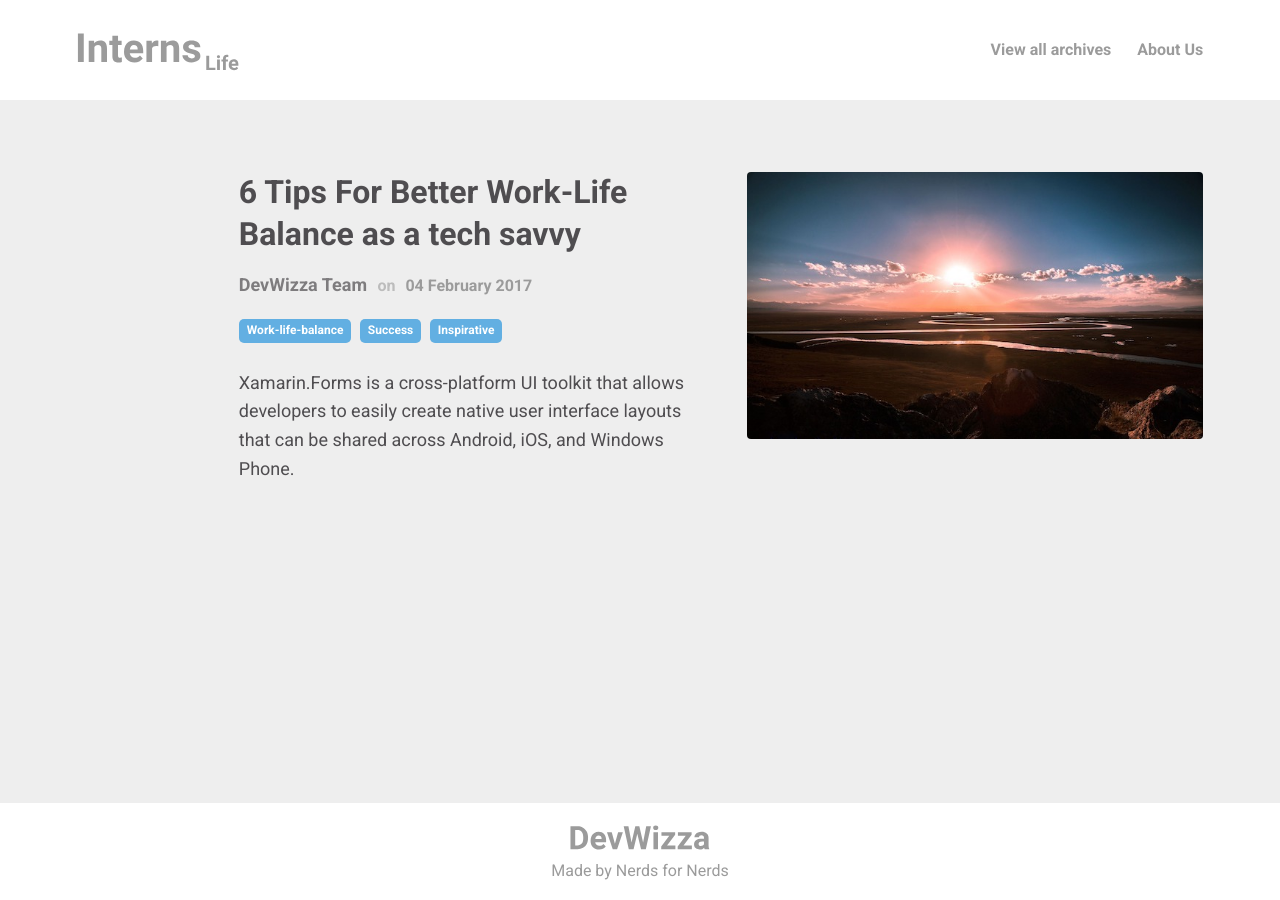
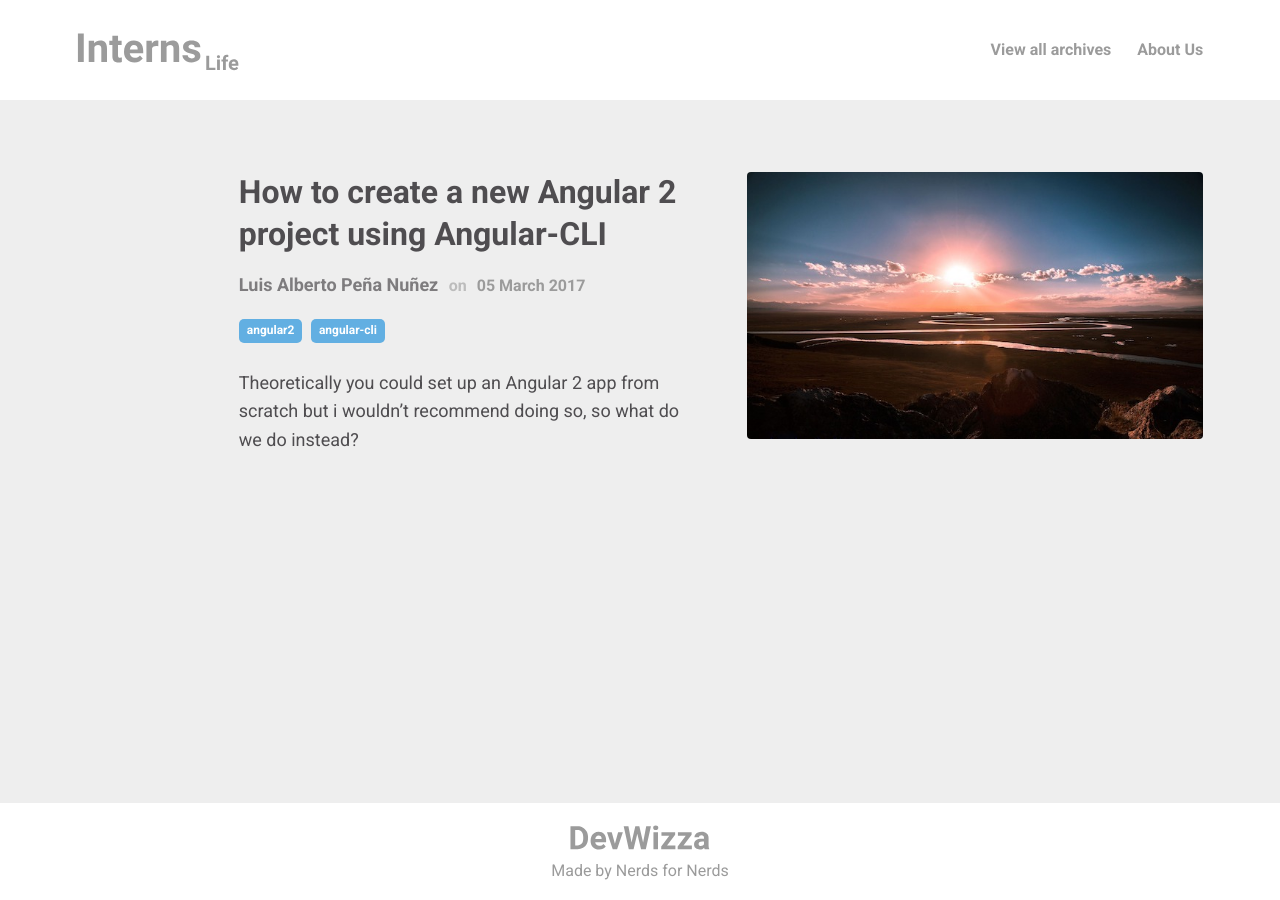
Before and after one commit to DevWizza/InternLife, a Jekyll site: the page built from index.html, in a window 1280 px wide. Built offline with Jekyll 4.4.1, drawn with Linux system fonts in a browser that asks for light colours; comment, search, counter and statistics services are not loaded; some of the changed lines change nothing that is shown.

Commit message:
Moved draft

```diff
--- a/_posts/2017-02-14-DevWizza.markdown
+++ /dev/null
@@ -1,46 +0,0 @@
----
-layout: dark-header-default
-title:  "6 Tips For Better Work-Life Balance as a tech savvy"
-date:   2017-02-04 16:10:43 -0600
-author: DevWizza Team
-author_comment: Love the vibe? Follow Us on Facebook, Twitter, & Instagram. Stay up to date on the latest articles.
-description: These days, work-life balance can seem like an impossible feat. Technology makes workers accessible around the clock. Fears of job loss incentivize longer hours.
-image: "assets/img/2017-02-14/pic_1.jpg"
-post_preview_desktop: "/assets/img/2017-02-14/pic_post-desktop.jpg"
-post_preview_mobile: "/assets/img/2017-02-14/pic_post-mobile.jpg"
-tags:
-    - name: Work-life-balance
-    - name: Success
-    - name: Inspirative
----
-<p>
-    A lot of overachievers develop perfectionist tendencies at a young age when demands on their time are limited to school,
-    hobbies and maybe an after-school job. It’s easier to maintain that perfectionist habit as a kid, but as you grow up,
-    life gets more complicated. As you climb the ladder at work and as your family grows, your responsibilities mushroom.
-    Perfectionism becomes out of reach, and if that habit is left unchecked, it can become destructive, says executive coach
-    Marilyn Puder-York, PhD, who wrote <a href="#"> The Office Survival Guide.</a>
-</p>
-
-<img src="{{ site.github.url | replace: 'http://', '//'}}/assets/img/2017-02-14/waterfall.gif" alt="">
-<p>
-    The key to avoid burning out is to let go of perfectionism, says Puder-York. “As life gets more expanded it’s very hard,
-    both neurologically and psychologically, to keep that habit of perfection going,” she says, adding that the healthier
-    option is to strive not for perfection, but for excellence.
-</p>
-
-<h2>Unplug</h2>
-
-<p>
-    From telecommuting to programs that make work easier, technology has helped our lives in many ways. But it has also created
-    expectations of constant accessibility. The work day never seems to end. “There are times when you should just shut your
-    phone off and enjoy the moment,” says Robert Brooks.
-</p>
-
-<h2>Code Pen Preview</h2>
-
-<p data-height="265" data-theme-id="0" data-slug-hash="alzIx" data-default-tab="html" data-user="curthusting" data-embed-version="2" data-pen-title="Animated loading and login screen" class="codepen">See the Pen <a href="https://codepen.io/curthusting/pen/alzIx/">Animated loading and login screen</a> by Curt Husting (<a href="http://codepen.io/curthusting">@curthusting</a>) on <a href="http://codepen.io">CodePen</a>.</p>
-<script async src="https://production-assets.codepen.io/assets/embed/ei.js"></script>
-
-<h2>Gist Preview</h2>
-
-<script src="https://gist.github.com/justarandomgeek/2c47b4aaee12f717227f867a4c030fae.js"></script>
--- /dev/null
+++ b/_posts/2017-03-25-Angular-project-using-Angular-Cli.markdown
@@ -0,0 +1,129 @@
+---
+layout: dark-header-default
+title:  "How to create a new Angular 2 project using Angular-CLI"
+date:   2017-03-05
+author: Luis Alberto Peña Nuñez
+author_comment: He is a software developer who enjoys coming up with new and creative ways to improve existing solutions.
+description: Theoretically you could set up an Angular 2 app from scratch but i wouldn’t recommend doing so, so what do we do instead?
+image: "assets/img/2017-02-14/pic_1.jpg"
+post_preview_desktop: "/assets/img/2017-02-14/pic_post-desktop.jpg"
+post_preview_mobile: "/assets/img/2017-02-14/pic_post-mobile.jpg"
+tags:
+    - name: angular2
+    - name: angular-cli
+---
+
+I will assume you have no experience regarding to Angular 2 nor Typescript in this tutorial, little background is optional but i will try to be as explanatory as possible.
+
+# Angular, is it edible?
+
+Model-View-Controller framework supported officially by Google to build dynamic websites, very lightweight and robust.
+
+------------------------
+
+# By the way...
+
+1) Angular 2 is built on Typescript which is an open-source & free programming language developed by Microsoft that adds a strict supersets of Javascript and adds optional static typing and class-based object-oriented programming to the language, [check out the documentation]
+
+2) Node.Js Package Manager is the package manager for Javascript just like Nugget for .NET, there are plenty of libraries you can find, and easily integrate from the Command Line; So every time you see a [npm install] or [npm uninstall] don't panic around.
+
+3) Visual Studio Code is a source code editor developed by Microsoft for Windows, Linux and macOS, which is the one we will be using for this tutorial.
+
+------------------------
+
+# Sweet, Let’s Angular this up.
+
+Theoretically you could create an Angular 2 project from scratch but i wouldn’t recommend such procedure since it’s prone to errors and mistake that can show up along the way, we as developers, aren’t we supposed to work smart? Having that said we are gonna be using Angular CLI, the best way up to this day to structure and create Angular projects with little effort.
+
+First and foremost install NodeJS and NPM.
+
+https://nodejs.org/en/download/
+
+Then to install Angular CLI just do
+
+- npm install -g @angular/cli
+
+The "-g" parameter means global installation regarding to the library being installed, so the package is installed in the global folder and can be reused later.
+
+Once it’s done installing, then proceed by using the *ng* commands, [you can check the whole list in the documentation which list all of their functionality], the commands we will be focusing on are:
+
+Ng new => Create a new project on the directory it was called on
+Ng serve => Run Angular Project
+
+Having said that then we proceed with:
+
+- ng new PROJECT_NAME
+
+Once it creates the app, to run it just do
+
+- ng serve
+
+Navigate to http://localhost:4200 and whoala! isn't it magic? I know, last but not least you can configure the port which is optional by doing
+
+- ng serve --host [0.0.0.0] --port [4201]
+
+But if you are fine with http://localhost:4200 then let's continue.
+
+[Picture of the file structure]
+
+# Wait, what are all these files?
+
+I know, i know, it what makes Angular a little bit intimidating at first, but let me come in handy on this one!
+
+I will cover the most important files which are the ones you are gonna be working with the most during the lifecycle of your project, it’s gonna be a little bit tiring at first, but i’m sorry, go drink some water, let the fluid turn up your concentration levels and let’s do this, You can do It!
+
+[Picture]
+
++ folder e2e -> End to end test by Protractor, since we are learning the basics of Angular there’s not need to focus on the End to End test right now, i will cover that one later on.
+
++ folder node_modules -> It's where the NPM libraries go to once you do npm install awesome-package, we will cover more of this in a while, so worry not.
+
++ folder src -> The source code regarding to your app.
+
++ .angular-cli.json -> Just a simple json file to configure your app and alter the way Angular CLI will behave for testing, linting, if you weren't using Angular CLI then this file wouldn't exist.
+
++ .editorconfig -> EditorConfig helps developers define and maintain consistent coding styles between different editors and IDEs. The EditorConfig project consists of a file format for defining coding styles and a collection of text editor plugins that enable editors to read the file format and adhere to defined styles.
+
++ .gitignore -> If you are naivete to Git, then you can ignore this file for now, but i so recommend you to get your hands dirty with git when you get the chance, don’t let the picapollo get you.
+
++ karma.conf.js -> Karma is another javascript library for testing reasons, so this file is just metadata for Karma to let it know about your project in order to test it, as i said before, not testing regarding to this chapter.
+
++ package.json -> Do you remember the node_module folder we were just talking about minutes ago? This file serve multiple roles, according to the official documentation:
+
+It serves as documentation for what packages your project depends on.
+It allows you to specify the versions of a package that your project can use using semantic versioning rules.
+Makes your build reproducible which means that its way easier to share with other developers.
+
+For .NET developers, package.json is the .nuspec for this platform.
+
++ protactor.config.js -> Another Json file where the End To End test configurations goes.
+
+By the way, if you’ve been reading up to this point, you’ve probably said to yourself "Wait? Why are both included? Aren't they the same? Do they work together? Karma? Protactor?"
+
+Stackoverflow has a great answer for you [include url]
+
++ Readme.md -> A file generated by Angular CLI with the instructions of how to build the project and etcetera.
+
++ tsconfig.json -> Remember Typescript? The programming language by Microsoft? First and foremost, it tells us that the project is a Typescript project, plus it helps the Typescript compiler understand the structure of the project and where the file it needs are.
+
++ tslint.json -> TSLint checks your TypeScript code for readability, maintainability, and functionality errors so this file is a configuration file for the TSLint.
+
+Now let's go into src folder where you're gonna be spending most of your time
+
+[Picture]
+
+app -> folder made by Angular CLI where you're gonna include your app, it doesn't has to be this way, it's more about good practices-ish than anything else.
+
+assets -> folder made by Angular CLI where you gonna include the app assets (images, audio, video, languages) and many more, you are not limited but don’t exaggerate lol, it's just a folder, what you put in there it's up to you. :)
+
+environments -> it includes two configurations files, environment and environment.prod, it's just a JSON file where you gonna include global configurations you want to share global along the project.
+
+favicon.ico -> App Favicon. Aren’t you sure about what a Favicon is? Easy [Include Image]
+
+index.html -> If you open it, you will see a tag inside of <body> like this <app-root>Loading...</app-root> it's just the Angular root tag, where your Angular app will be loaded.
+
+main.ts -> The bootstrapping file for Angular.
+
+polyfills.ts -> Angular is built on the latest standards of the web platform. Targeting such a wide range of browsers is challenging because they do not support all features of modern browsers.
+
+styles.css -> Global CSS for the project to share among css files.
--- a/index.html
+++ b/index.html
@@ -25,7 +25,7 @@ layout: bright-header-default
                     </div>
 
                     <div class="article__resumen">
-                        <a href="{{post.url}}">Xamarin.Forms is a cross-platform UI toolkit that allows developers to easily create native user interface layouts that can be shared across Android, iOS, and Windows Phone.</a>
+                        <a href="{{post.url}}">{{post.description}}</a>
                     </div>
                 </div>
             </article>
```
